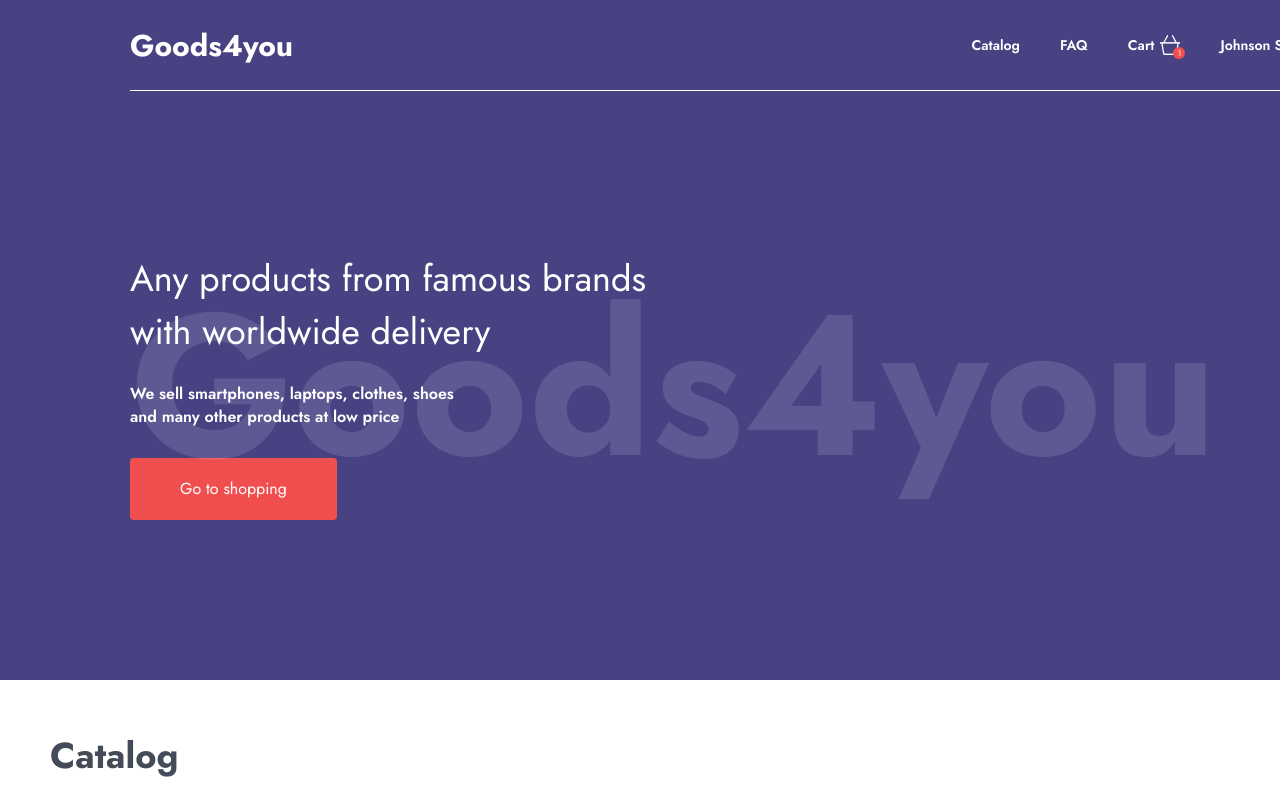
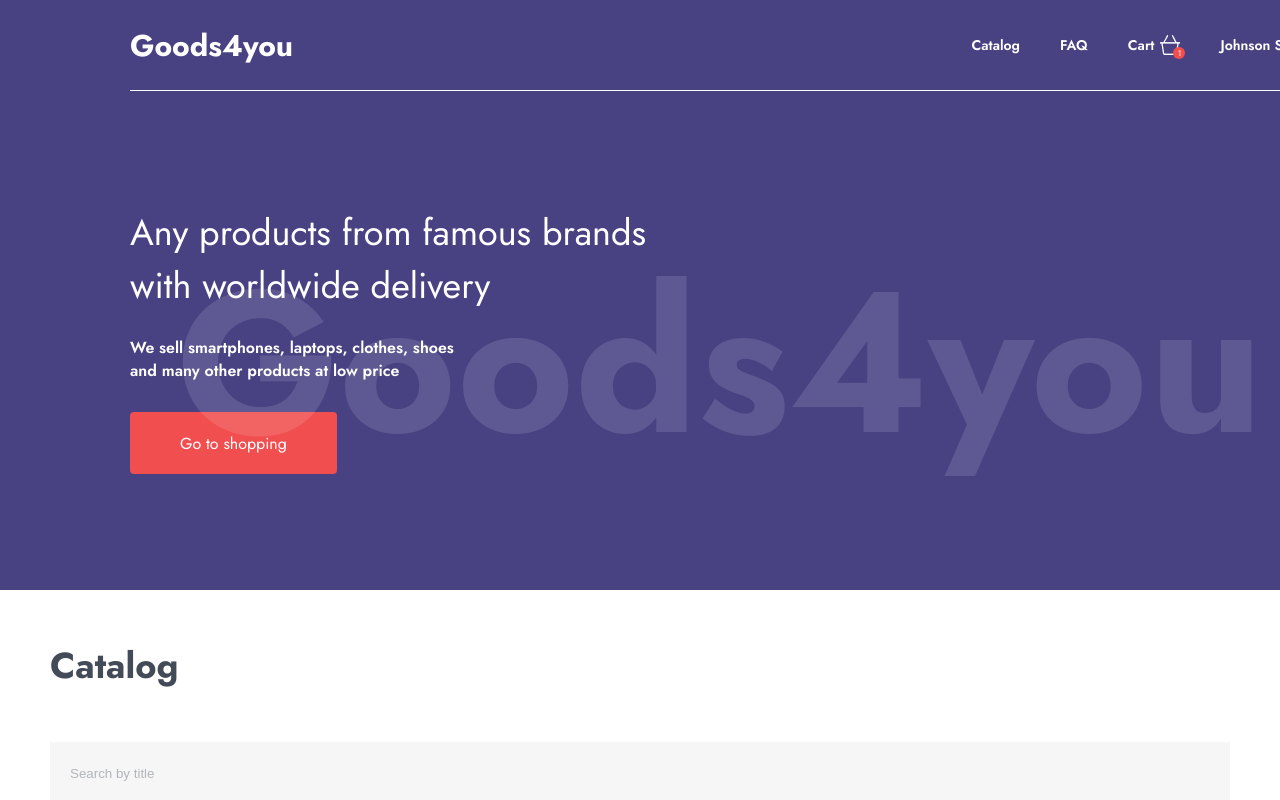
Before and after one commit to AnastasiyaKhramova/internet-shop-t1, a React (Vite) app: page / in a window 1280 px wide. Shown: the top 800 px of the page. Built offline with nearby package versions, Linux system fonts and the light colour scheme.

Commit message:
added pixel home

```diff
--- a/src/styles/style.css
+++ b/src/styles/style.css
@@ -86,11 +86,10 @@ body {
 
 .main {
     border-top: 1px solid var(--text-color);
-    height: calc(var(--second-container)/2);
+    height: 500px;
     display: flex;
     color: var(--text-color);
     flex-direction: column;
-    justify-content: center;
     align-items: flex-start;
     gap: 30px;
 }
@@ -100,7 +99,8 @@ body {
     position: absolute;
     font-weight: 700;
     font-size: 200px;
-    line-height: 300px;
+    line-height: 543px;
+    left: 176px;
     color: rgba(255, 255, 255, 0.12);
     pointer-events: none;
 }
@@ -110,7 +110,7 @@ body {
     height: 100px;
     font-size: 36px;
     font-weight: 400;
-
+    margin-top: 115px;
 }
 
 .main__subtitle {
@@ -125,7 +125,7 @@ body {
     display: flex;
     justify-content: center;
     align-items: center;
-    margin-bottom: 48px;
+    margin-bottom: 57px;
 }
 
 .main__btn {
```
